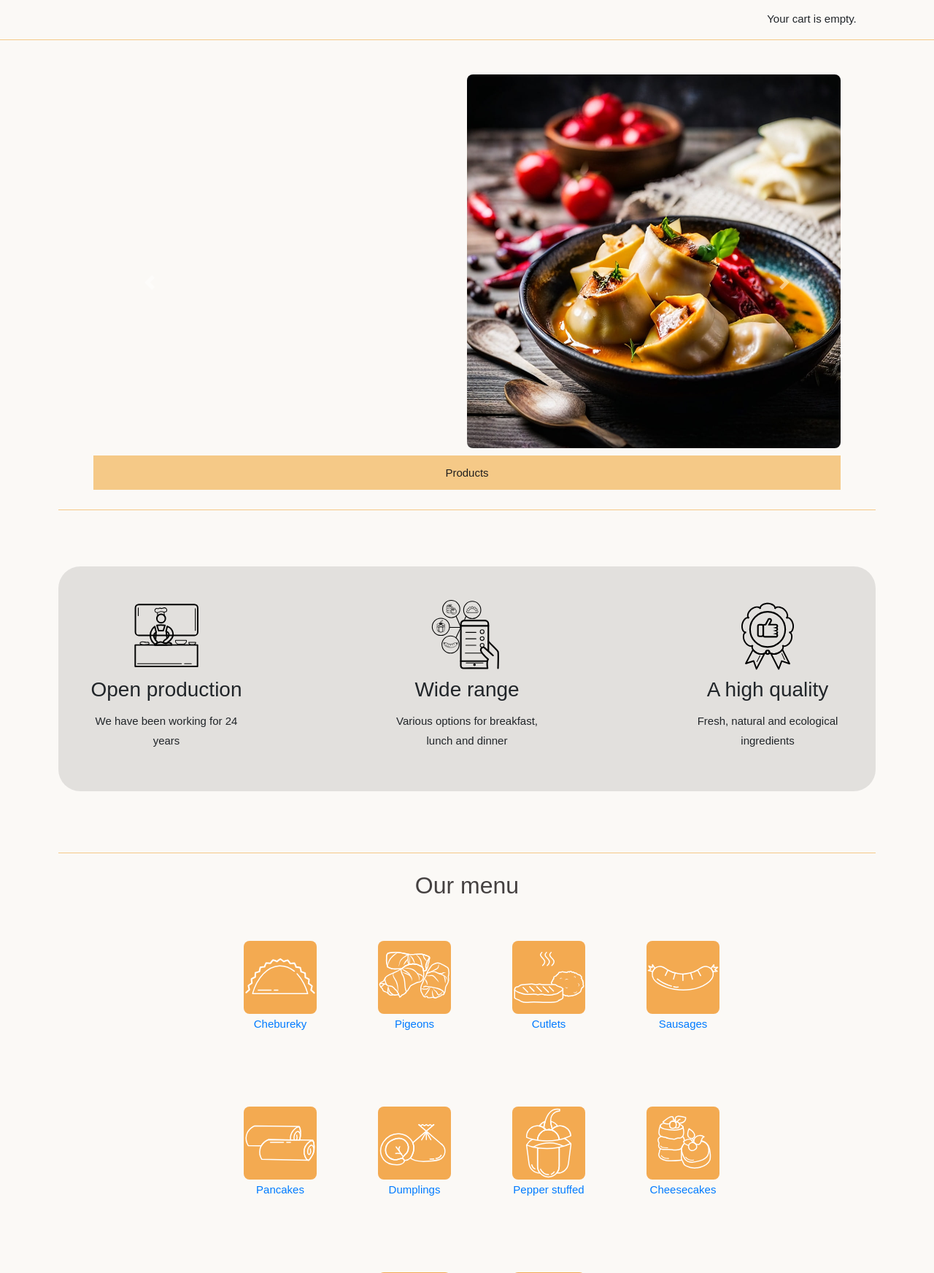
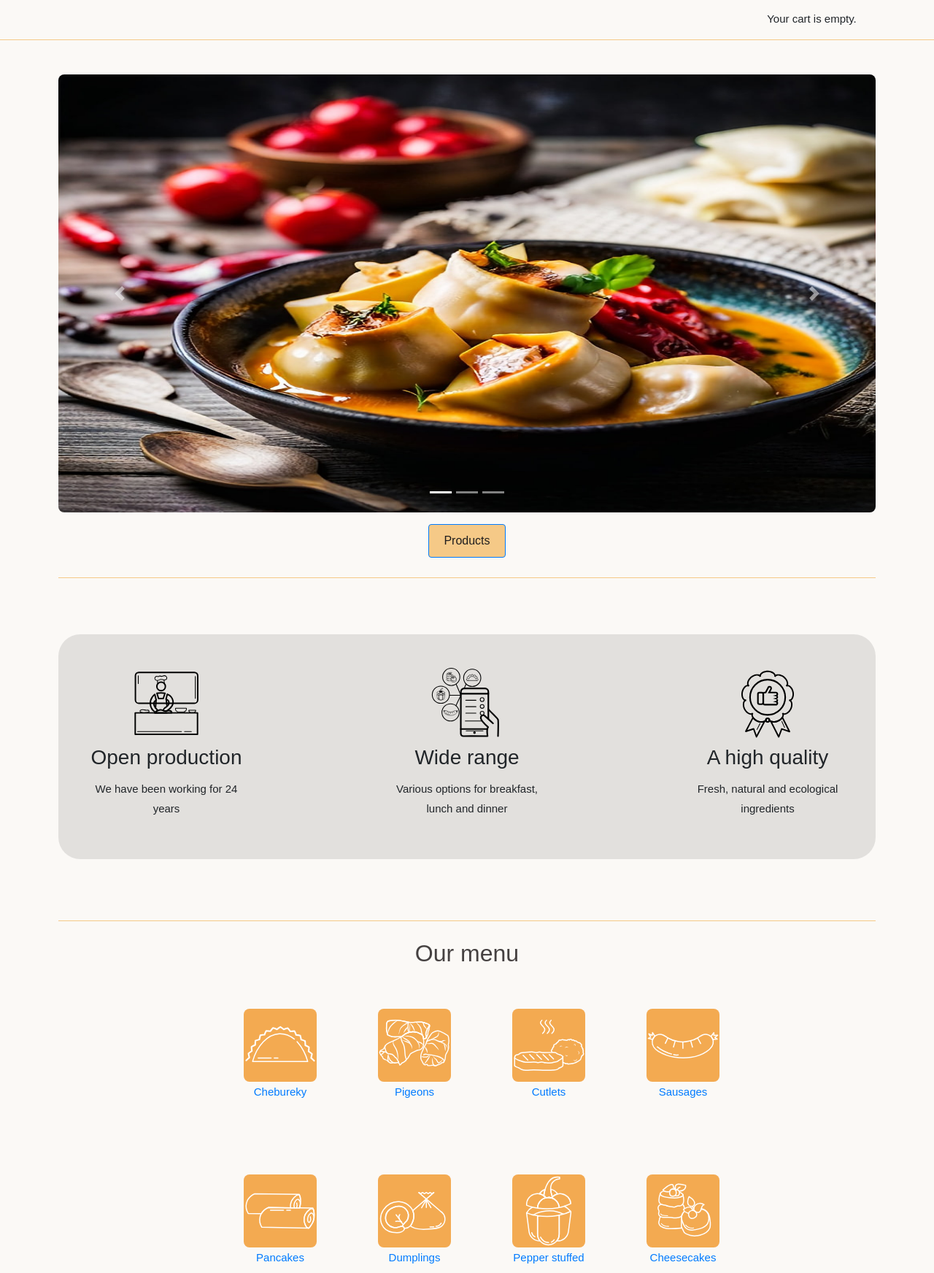
Before and after one commit to ihor-vt/Online_grocery_store, a Django app: page /en/ in a window 1280 px wide. Shown: the part 155-1899 px from the top of the page at 73% size. Run offline with Django 4.2, Linux system fonts and the light colour scheme; data that the repository does not hold is empty; parts of the project's set-up code (start-up, migrations or seed data) failed here and were passed over; some libraries are stand-ins or nearby versions.

Commit message:
Fix bag with main page

```diff
--- a/pastyshop/mainapp/templates/mainapp/main.html
+++ b/pastyshop/mainapp/templates/mainapp/main.html
@@ -10,30 +10,35 @@
 
 {% block content %}
 <br>
-<div style="display: flex; justify-content: center;">
-    <div id="carouselExampleSlidesOnly" class="carousel slide" data-ride="carousel">
-        <div class="carousel-inner" style="display: flex; justify-content: center;">
+<div class="carousel-container">
+    <div id="carouselExampleIndicators" class="carousel slide" data-ride="carousel">
+        <ol class="carousel-indicators">
+            <li data-target="#carouselExampleIndicators" data-slide-to="0" class="active"></li>
+            <li data-target="#carouselExampleIndicators" data-slide-to="1"></li>
+            <li data-target="#carouselExampleIndicators" data-slide-to="2"></li>
+        </ol>
+        <div class="carousel-inner">
             <div class="carousel-item active">
-                <img src="{% static 'img/main-1.jpg' %}" alt="Product 1" style="margin: auto;">
+                <img class="d-block w-100 img-fluid" src="{% static 'img/main-1.jpg' %}" alt="Product 1" style="max-height: 600px; margin: auto;">
             </div>
             <div class="carousel-item">
-                <img src="{% static 'img/main-2.jpg' %}" alt="Product 2" style="margin: auto;">
+                <img class="d-block w-100 img-fluid" src="{% static 'img/main-2.jpg' %}" alt="Product 2" style="max-height: 600px; margin: auto;">
             </div>
             <div class="carousel-item">
-                <img src="{% static 'img/main-3.jpg' %}" alt="Product 3" style="margin: auto;">
+                <img class="d-block w-100 img-fluid" src="{% static 'img/main-3.jpg' %}" alt="Product 3" style="max-height: 600px; margin: auto;">
             </div>
         </div>
-        <div class="carousel-controls" style="display: flex; justify-content: center;">
-            <a class="carousel-control-prev" href="#carouselExampleSlidesOnly" role="button" data-slide="prev">
+        <a class="carousel-control-prev" href="#carouselExampleIndicators" role="button" data-slide="prev">
             <span class="carousel-control-prev-icon" aria-hidden="true"></span>
             <span class="sr-only">Previous</span>
         </a>
-            <a class="carousel-control-next" href="#carouselExampleSlidesOnly" role="button" data-slide="next">
+        <a class="carousel-control-next" href="#carouselExampleIndicators" role="button" data-slide="next">
             <span class="carousel-control-next-icon" aria-hidden="true"></span>
             <span class="sr-only">Next</span>
         </a>
     </div>
-        <a href="{% url 'shop:product_list' %}" class="slider-btn" style="display: flex; justify-content: center; margin-top: 10px;">{% trans "Products" %}</a>
+    <div class="text-center">
+        <a href="{% url 'shop:product_list' %}" class="btn btn-primary slider-btn mt-3">{% trans "Products" %}</a>
     </div>
 </div>
 
```
Lines whose indentation alone changed are shown as unchanged.
